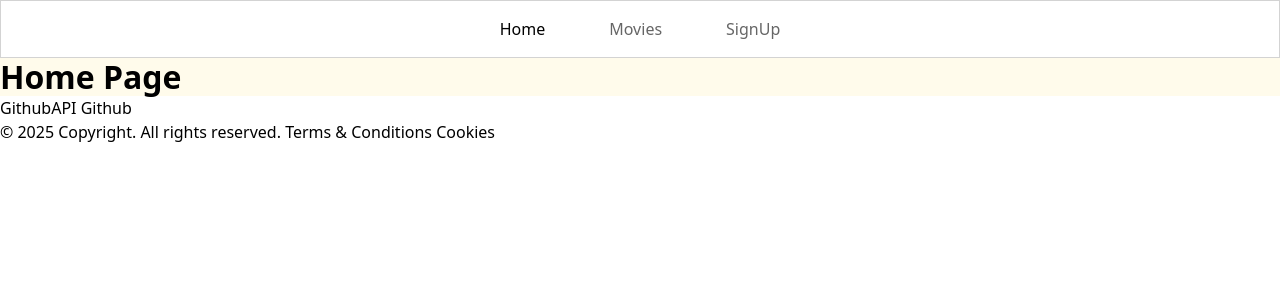
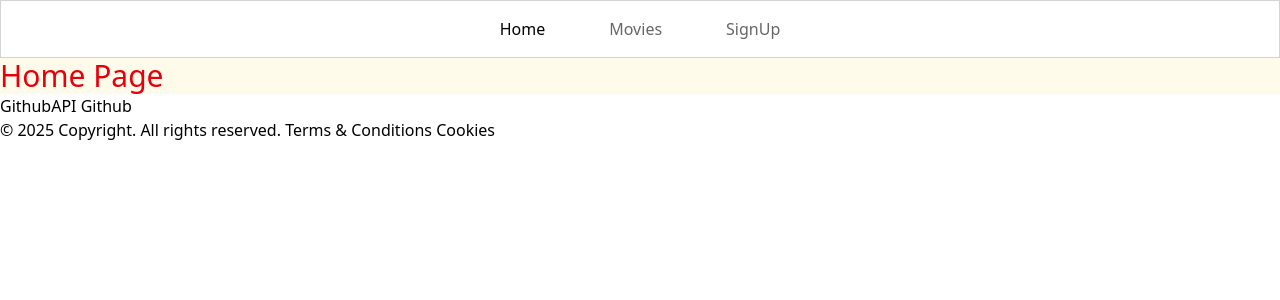
Before and after one commit to technative-academy/FrameBox-Frontend, a React (Vite) app: page / in a window 1280 px wide. Shown: the top 300 px of the page. Built offline with nearby package versions, Linux system fonts and the light colour scheme.

Commit message:
make root for tailwind

```diff
--- a/src/index.css
+++ b/src/index.css
@@ -1,5 +1,27 @@
 @import "tailwindcss";
 
+/* Root variables (for easy theming) */
+:root {
+    --primary-color: #2563eb; /* example: Tailwind blue-600 */
+    --secondary-color: #ffffff;
+}
+
+/* Extend Tailwind base layer for global styles */
+@layer base {
+    button {
+        @apply bg-[var(--primary-color)] text-[var(--secondary-color)] border-none px-4 py-2 rounded cursor-pointer text-xs;
+    }
+
+    button:hover {
+        @apply opacity-90;
+    }
+
+    button:active {
+        @apply scale-95 transition-transform;
+    }
+}
+
+/*
 :root {
     --primary-color: #000;
     --secondary-color: #fff;
@@ -33,16 +55,8 @@ h2 {
     color: var(--primary-color);
 }
 
-button {
-    /* background-color: var(--primary-color);
-  color: var(--secondary-color);
-  border: none;
-  padding: 0.5rem 1rem;
-  border-radius: 0.25rem;
-  cursor: pointer; */
-}
 
-/* button:hover {
+ button:hover {
     background-color: var(--secondary-color);
     color: var(--primary-color);
 }
```
